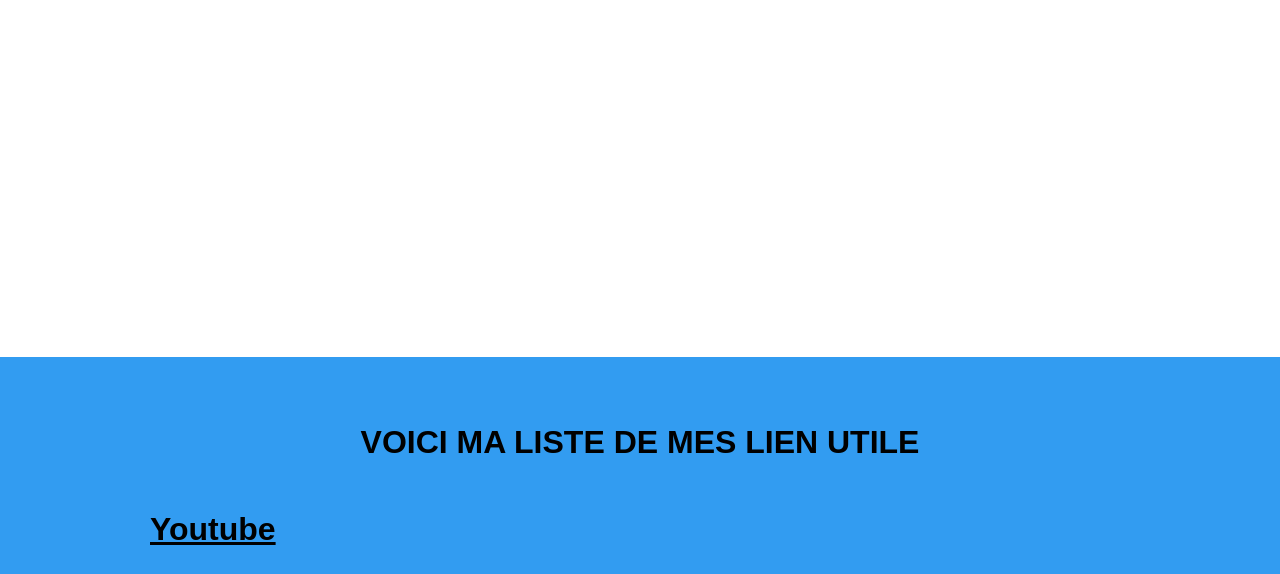
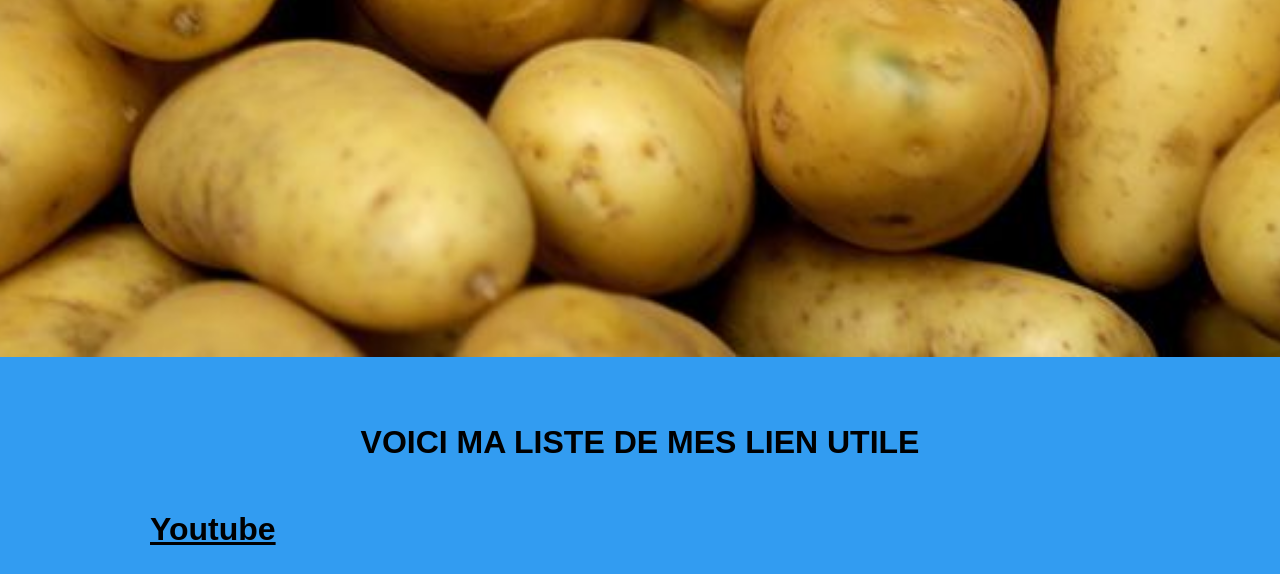
Before and after one commit to PouPiP0u/PouPiP0u.github.io, a plain HTML site: page index.html in a window 1280 px wide. Shown: the part 502-1076 px from the top of the page. Drawn offline with Linux system fonts and the light colour scheme.

Commit message:
Update style.css

```diff
--- a/style.css
+++ b/style.css
@@ -42,7 +42,7 @@ haut li a {
 /* ********** IMAGE PINCIPALE ********** */
 #imagePrincipale {
 	padding-top: 60px;
-	background: url(media/patate.jpg) no-repeat fixed 50% 50%;
+	background: url(patate.jpg) no-repeat fixed 50% 50%;
 	background-size: cover;
 	height: 799px;
 }
```
